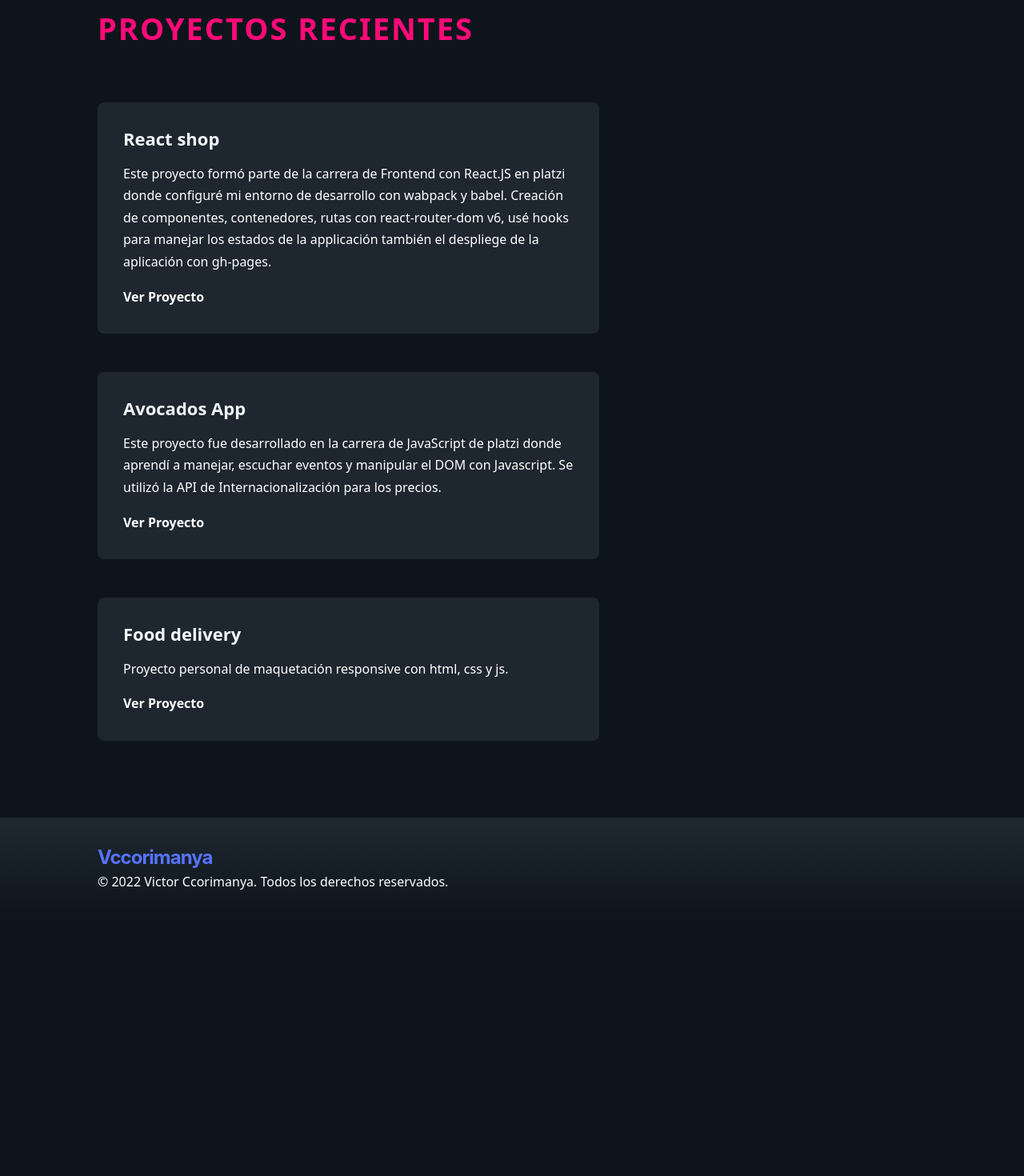
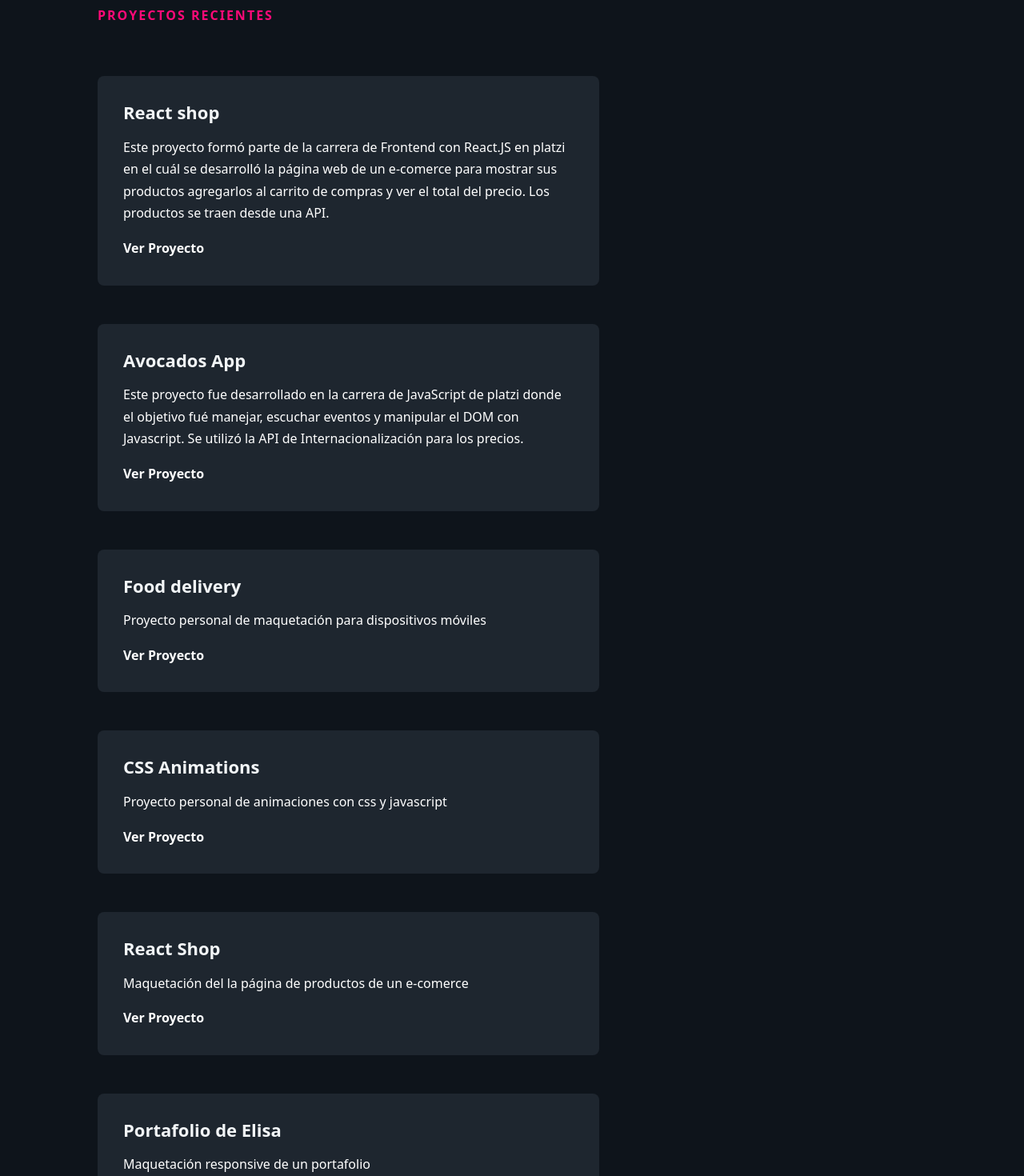
Before and after one commit to vccorimanya/portfolio, a React app: page / in a window 1280 px wide. Shown: the part 520-1990 px from the top of the page at 80% size. Before the commit the page ends 1666 px from the top, so only its background shows below. Built offline with nearby package versions, Linux system fonts and the light colour scheme.

Commit message:
[UPDATE] home projects and tutorials

```diff
--- a/src/pages/Home.js
+++ b/src/pages/Home.js
@@ -2,6 +2,7 @@ import React from "react";
 import '@styles/Home.css'
 import '@styles/global.css'
 import { Hero } from "../components/Hero";
+import { Projects } from "../staticdata/Projects"
 const Home = () => {
   return(
     <>
@@ -10,17 +11,12 @@ const Home = () => {
         <section className="projects" >
           <h2 className="heading_section_projects" >Proyectos recientes</h2>
           <div>
-            <div className="project_content">
+            {Projects.map((item => (
+              <div className="project_content" key={item.id}>
                 <article className="content">
-                <a className="project_link" href="https://vccorimanya.github.io/react-shop/index.html" target="_blank" rel="noopener noreferrer">
-                  <h3 className="heading_small_title">React shop</h3>
-                  <p className="project_desc">
-                    Este proyecto formó parte de la carrera de Frontend con React.JS en platzi
-                    donde configuré mi entorno de desarrollo con wabpack y babel.
-                    Creación de componentes, contenedores, rutas con react-router-dom v6,
-                    usé hooks para manejar  los estados de la applicación también el despliege de
-                    la aplicación con gh-pages.
-                  </p>
+                  <a className="project_link" href={item.project_url} target="_blank" rel="noopener noreferrer">
+                    <h3 className="heading_small_title">{item.title}</h3>
+                    <p className="project_desc">{item.content}</p>
                     <div className="small_spacer"></div>
                     <div className="project_info">
                       Ver Proyecto
@@ -28,37 +24,7 @@ const Home = () => {
                   </a>
                 </article>
               </div>
-            <div className="project_content">
-              <article className="content">
-                <a className="project_link" href="https://github.com/vccorimanya/taller-avocado" target="_blank" rel="noopener noreferrer">
-                  <h3 className="heading_small_title">Avocados App</h3>
-                  <p className="project_desc">
-                    Este proyecto fue desarrollado en la carrera de JavaScript de platzi donde
-                    aprendí a manejar, escuchar eventos y manipular el DOM con Javascript.
-                    Se utilizó la API de Internacionalización para los precios.
-                  </p>
-                  <div className="small_spacer"></div>
-                  <div className="project_info">
-                    Ver Proyecto
-                  </div>
-                </a>
-              </article>
-            </div>
-            <div className="project_content">
-              <article className="content">
-                <a className="project_link" href="https://vccorimanya.github.io/food-delivery/index.html" target="_blank" rel="noopener noreferrer">
-                  <h3 className="heading_small_title">Food delivery</h3>
-                  <p className="project_desc">
-                    Proyecto personal de maquetación responsive con html, css y js.
-
-                  </p>
-                  <div className="small_spacer"></div>
-                  <div className="project_info">
-                    Ver Proyecto
-                  </div>
-                </a>
-              </article>
-            </div>
+            )))}
           </div>
         </section>
       </main>
--- a/src/pages/Tutoriales.js
+++ b/src/pages/Tutoriales.js
@@ -1,21 +1,37 @@
-import React from "react"
+import React, { useState } from "react"
+import { Link } from "react-router-dom"
 import '@styles/Tutoriales.css'
 import '@styles/global.css'
 
+
+const animated = {
+  paddingRight: '16px'
+}
+
 const Tutoriales = () => {
+
+  const [animation, setAnimation] = useState(false)
+
+  const translateX = () => {
+    setAnimation(true)
+  }
+  const reset = () => {
+    setAnimation(false)
+  }
+
+
+
   return(
     <div className="Tutoriales max_size_container">
       <section className="tutorials">
         <div>
           <div className="project_content">
             <article className="content">
-              <h3 className="heading_small_title">React shop</h3>
+              <h3 className="heading_small_title">Enviar formularios en React</h3>
               <p className="project_desc">
-                Este proyecto formó parte de la carrera de Frontend con React.JS en platzi
-                donde configuré mi entorno de desarrollo con wabpack y babel.
-                Creación de componentes, contenedores, rutas con react-router-dom v6,
-                usé hooks para manejar  los estados de la applicación también el despliege de
-                la aplicación con gh-pages.
+                Muy pronto ...
+                <br />
+                <br />
               </p>
             </article>
           </div>
@@ -23,32 +39,26 @@ const Tutoriales = () => {
       </section>
       <section className="tutorials">
         <div>
-          <div className="project_content">
+          <div className="">
             <article className="content">
-              <a className="project_link" href="https://vccorimanya.github.io/react-shop/index.html" target="_blank" rel="noopener noreferrer">
-                <h3 className="heading_small_title">Desplegar un proyecto de React en GitHub</h3>
-                <p className="project_desc">
-                  Tutorial para deplegar un proyecto hecho con react
-                </p>
-                <div className="small_spacer"></div>
-                <div className="project_info">
-                  Ver tutorial
-                </div>
-              </a>
-            </article>
-          </div>
-          <div className="project_content">
-            <article className="content">
-              <a className="project_link" href="https://vccorimanya.github.io/react-shop/index.html" target="_blank" rel="noopener noreferrer">
-                <h3 className="heading_small_title">Desplegar un proyecto de React en GitHub</h3>
-                <p className="project_desc">
-                  Tutorial para deplegar un proyecto hecho con react
-                </p>
-                <div className="small_spacer"></div>
-                <div className="project_info">
-                  Ver tutorial
-                </div>
-              </a>
+              <h2 className="heading_section_projects">Entradas recientes</h2>
+              <div>
+                <ul>
+                  <li className="list_wrapper display_flex align_ic">
+                    <span
+                    style={animated}
+                      className={animation ? 'arrow_annimated' : 'arrow_container'}>
+                      <svg xmlns="http://www.w3.org/2000/svg" width="20" height="20" viewBox="0 0 24 24" fill="none" stroke="currentColor" strokeWidth="2" strokeLinecap="round" strokeLinejoin="round"><line x1="5" y1="12" x2="19" y2="12"></line><polyline points="12 5 19 12 12 19"></polyline></svg>
+                    </span>
+                      <div>
+                      <Link onMouseOver={translateX} onMouseLeave={reset} className="external_link" to={'/tutoriales'}>Enviar formularios en React</Link>
+                      </div>
+                  </li>
+                </ul>
+              </div>
+              {/* <a className="project_link" href="#proy1" target="_blank" rel="noopener noreferrer">
+                <h3 className="heading_small_title">Enviar formularios en React</h3>
+              </a> */}
             </article>
           </div>
         </div>
--- /dev/null
+++ b/src/staticdata/Projects.js
@@ -0,0 +1,46 @@
+const Projects = [
+  {
+    id: 0,
+    title: 'React shop',
+    content: `Este proyecto formó parte de la carrera de Frontend con React.JS en platzi
+              en el cuál se desarrolló la página web de un e-comerce para mostrar sus productos
+              agregarlos al carrito de compras y ver el total del precio. Los productos
+              se traen desde una API.`,
+    project_url: "https://vccorimanya.github.io/react-shop/index.html"
+  },
+  {
+    id: 1,
+    title: 'Avocados App',
+    content: `Este proyecto fue desarrollado en la carrera de JavaScript de platzi donde
+    el objetivo fué manejar, escuchar eventos y manipular el DOM con Javascript.
+    Se utilizó la API de Internacionalización para los precios.`,
+    project_url: "https://vccorimanya.github.io/taller-avocado/"
+  },
+  {
+    id: 2,
+    title: 'Food delivery',
+    content: `Proyecto personal de maquetación para dispositivos móviles`,
+    project_url: "https://vccorimanya.github.io/food-delivery/"
+  },
+  {
+    id: 3,
+    title: 'CSS Animations',
+    content: `Proyecto personal de animaciones con css y javascript`,
+    project_url: "https://vccorimanya.github.io/foryou/"
+  },
+  {
+    id: 4,
+    title: 'React Shop',
+    content: `Maquetación del la página de productos de un e-comerce`,
+    project_url: "https://vccorimanya.github.io/yard-sale/products.html"
+  },
+
+  {
+    id: 5,
+    title: 'Portafolio de Elisa',
+    content: `Maquetación responsive de un portafolio`,
+    project_url: "https://vccorimanya.github.io/elisa-portfolio/"
+  },
+]
+
+export {Projects}
--- a/src/styles/Home.css
+++ b/src/styles/Home.css
@@ -49,9 +49,9 @@
     grid-area: projects;
   }
 
-  .heading_section_projects{
+  /* .heading_section_projects{
     font-size: calc(2.375rem);
-  }
+  } */
 
   .heading_small_title{
     font-weight: 700;
--- a/src/styles/Tutoriales.css
+++ b/src/styles/Tutoriales.css
@@ -1,4 +1,3 @@
-
 .Tutoriales {
     grid-template-columns: 1fr;
     grid-template-rows: auto;
@@ -11,6 +10,24 @@
   z-index: 3;
   background: hsl(210deg 30% 8%);
 }
+
+.arrow_container {
+  padding-right: 16px;
+  transform: translateX(0);
+  transition: 400ms;
+}
+
+.arrow_annimated{
+  color: hsl(230deg 100% 67%);
+  transform: translateX(10px);
+  transition: 400ms;
+}
+
+.list_wrapper{
+
+}
+
+
 
 @media screen and (min-width: 769px) {
   .Tutoriales {
--- a/src/styles/global.css
+++ b/src/styles/global.css
@@ -6,6 +6,19 @@
 .display_flex{
   display: flex;
 }
+
+.external_link{
+  display: block;
+  text-decoration: none;
+  color: hsl(210deg 25% 96%);
+  font-weight: 500;
+  line-height: 1.45;
+}
+
+.align_ic{
+  align-items: center;
+}
+
 .margin_10{
   margin: 5px;
 }
```
Lines whose indentation alone changed are shown as unchanged.
